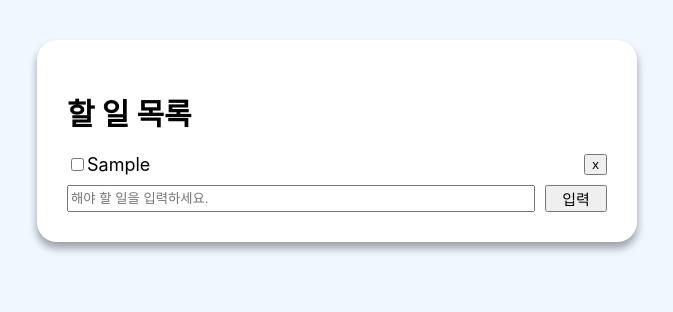
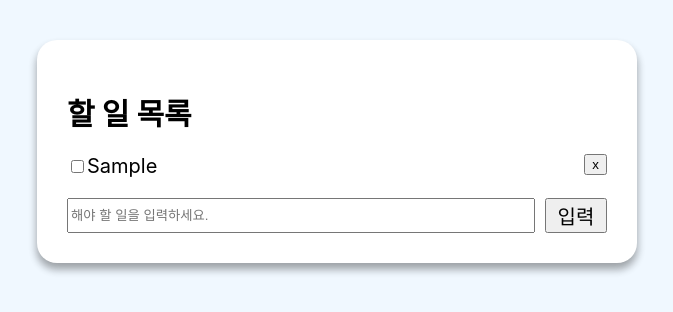
Before and after one commit to biyamn/React-AtoZ, a React (Create React App) app in the folder Todo App 만들기/todo-app-hardtraining/: page / in a window 1280 px wide. Both pictures are taken after typing "Sample" into the empty fields and a click on the input "입력". Shown: the top 312 px of the page, without its empty margins (303-976 px from the left). Built offline with nearby package versions, Linux system fonts and the light colour scheme; the HTML template or start-up script is replaced by a standard one.

Commit message:
하드트레이닝 - 추가 기능

```diff
--- a/Todo App 만들기/todo-app-hardtraining/src/App.css
+++ b/Todo App 만들기/todo-app-hardtraining/src/App.css
@@ -29,7 +29,11 @@
 }
 
 .lists {
-  font-size: 1.8rem;
+  font-size: 2rem;
+  padding-bottom: 1rem;
+}
+
+.list {
   padding-bottom: 1rem;
 }
 
@@ -39,7 +43,7 @@
 
 .inputs {
   display: flex;
-  font-size: 1.8rem;
+  font-size: 2rem;
 }
 
 .inputText {
@@ -49,5 +53,5 @@
 
 .inputSubmit {
   flex: 1;
-  font-size: 1.5rem;
+  font-size: 2rem;
 }
--- a/Todo App 만들기/todo-app-hardtraining/src/App.js
+++ b/Todo App 만들기/todo-app-hardtraining/src/App.js
@@ -32,10 +32,10 @@
         <form onSubmit={onSubmit}>
           <div className='lists'>
             {todoList.map((todoItem) =>(
-              <div>
-              <input className='checkbox' type='checkbox'/>
-              <span className='listContent'>{todoItem.text}</span>
-              <button className='deleteBtn'>x</button>
+              <div className='list'>
+                <input className='checkbox' type='checkbox'/>
+                <span className='listContent'>{todoItem.text}</span>
+                <button type='button' className='deleteBtn'>x</button>
               </div>
             ))}
           </div>
@@ -47,7 +47,6 @@
               type='text'
               placeholder='해야 할 일을 입력하세요.'
               value={text}
-              name='todoItem'
             />
             <input
               className='inputSubmit'
```
